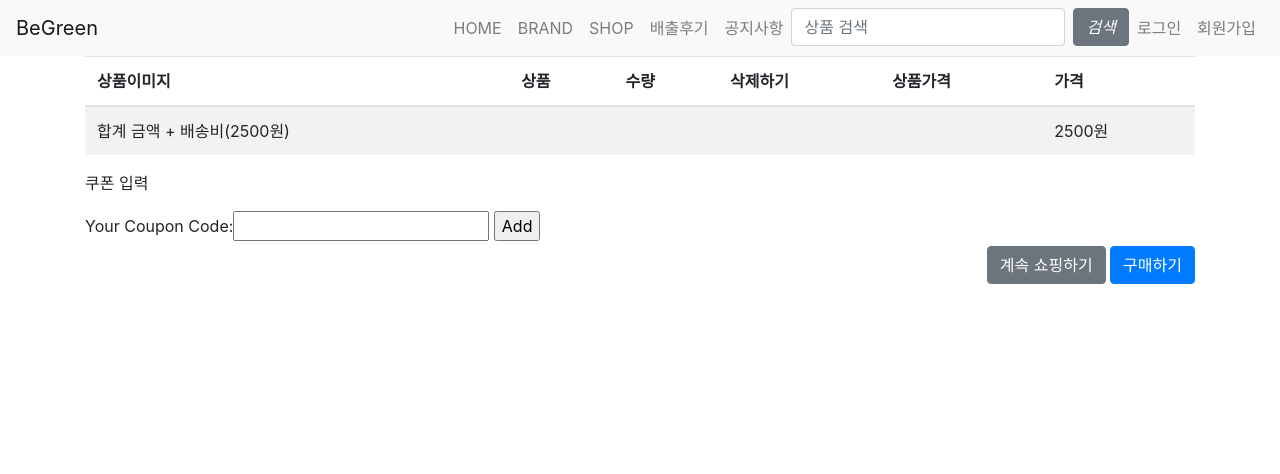
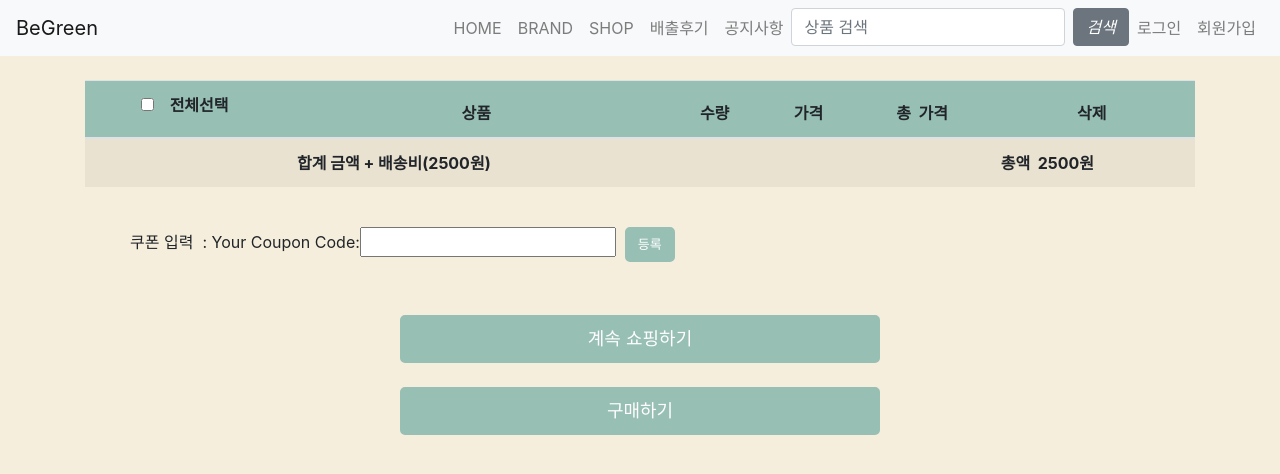
Before and after one commit to minyoung23/BeGreen, a Django app: page /cart/ in a window 1280 px wide. Shown: the top 474 px of the page. Run offline with Django 3.2, Linux system fonts and the light colour scheme; some libraries are stand-ins or nearby versions.

Commit message:
chaerin01

```diff
--- a/cart/templates/cart/detail.html
+++ b/cart/templates/cart/detail.html
@@ -1,3 +1,4 @@
+<!DOCTYPE html>
 {% extends "base.html" %}
 {% load static %}
 
@@ -5,73 +6,214 @@
     Shopping cart
 {% endblock %}
 
+
 {% block content %}
+
+<head>
+	<meta charset="UTF-8">
+	<title>begreen 장바구니</title>
+</head>
+
+    <br>
     <table class="table table-striped">
         <thead>
-            <tr>
-                <th scope="col">상품이미지</th>
+            <tr bgcolor="97BFB4" align="center">
+                <th width="200" scope="col"> <input type="checkbox" id="itemAll" name="itemAll" value="y" onclick="itemAllChk()"> <label for="itemAll">&nbsp;&nbsp;&nbsp;전체선택</label> </th>
                 <th scope="col">상품</th>
                 <th scope="col">수량</th>
-                <th scope="col">삭제하기</th>
-                <th scope="col">상품가격</th>
                 <th scope="col">가격</th>
+                <th scope="col">총 &nbsp;가격</th>
+                <th scope="col">삭제</th>
             </tr>
         </thead>
         <tbody>
         {% for product in cart %}
             {% with item=product.item %}
-            <tr>
-                <th scope="row">
+            <tr align="center" scope="row">
+                <th> &nbsp;&nbsp;&nbsp;&nbsp;<input type="checkbox" id="item1" name="item[]">
+                    <label for="item1">
                     <a href="{{ item.get_absolute_url }}">
-                        <img src="{{ item.item_image.url }}" class="img-thumbnail">
-                    </a>
-                </th>
+                        <img src="{{ item.item_image.url }}" width="100" height="100" class="img-thumbnail">
+                    </a></label></th>
+
                 <td>{{ item.item_name }}</td>
                 <td>
                     <form action="{% url 'cart:item_add' item.id %}" method="post">
                         {{ product.quantity_form.quantity }}
                         {{ product.quantity_form.is_update }}
-                        <input type="submit" class="btn btn-primary" value="수정">
+                        <p></p>
+                        <button type="submit" class="button1">변경</button>
                         {% csrf_token %}
                     </form>
                 </td>
-                <td><a href="{% url 'cart:item_remove' item.id %}">삭제</a></td>
                 <td class="num">{{ product.item_price }}원</td>
                 <td class="num">{{ product.total_price }}원</td>
+                <td><form action="{% url 'cart:item_remove' item.id %}" method="post">
+                <button type="submit" class="button-remove">X</button></form></td>
             </tr>
             {% endwith %}
         {% endfor %}
 
         {% if cart.coupon %}
             <tr class="subtotal">
-                <td>제품 가격 합계</td>
-                <td colspan="4"></td>
-                <td >{{ cart.get_item_total }}원</td>
+                <td colspan="1"></td>
+                <td>상품 가격 합계</td>
+                <td colspan="3"></td>
+                <td>&nbsp;&nbsp;&nbsp;&nbsp;&nbsp;&nbsp;&nbsp;&nbsp;&nbsp;{{ cart.get_item_total }}원</td>
             </tr>
             <tr>
-                    <td>{{ cart.coupon.code }} 쿠폰 할인가: {{ cart.coupon.amount }}원</td>
-                <td colspan="4"></td>
-                <td >- {{ cart.get_discount_total }}원</td>
+                <td colspan="1"></td>
+                    <td>{{ cart.coupon.code }} 쿠폰 할인가:{{ cart.coupon.amount }}원</td>
+                <td colspan="3"></td>
+                <td>&nbsp;&nbsp;&nbsp;&nbsp;&nbsp;&nbsp;&nbsp;&nbsp;-{{ cart.get_discount_total }}원</td>
             </tr>
         {% endif %}
 
         <tr class="total">
-            <td>합계 금액 + 배송비(2500원)</td>
-            <td colspan="4"></td>
-            <td class="num">{{ cart.get_total_price}}원</td>
+             <td colspan="1"></td>
+            <td><b>합계 금액 + 배송비(2500원)</b></td>
+            <td colspan="3"></td>
+            <td class="num"><b>총액 &nbsp;{{ cart.get_total_price}}원</b></td>
         </tr>
         </tbody>
     </table>
-    <p>쿠폰 입력 </p>
+
+    <br>
     <form action='{% url "coupon:add" %}' method="post">
-        {{ add_coupon }}
-        <input type="submit" value="Add">
+        <a class="coupon">&nbsp;&nbsp;&nbsp;&nbsp;&nbsp;&nbsp;&nbsp;&nbsp;&nbsp;&nbsp;쿠폰 입력 &nbsp;:
+        {{ add_coupon }}&nbsp;&nbsp;</a>
+        <button type="submit" class="button4">등록</button>
         {% csrf_token %}
     </form>
 
+<br>
+<br>
+
+    <br>
     <p class="text-right">
-        <a href='{% url "shop:item_all" %}' class="btn btn-secondary">계속 쇼핑하기</a>
-        <a href='{% url "orders:order_create" %}' class="btn btn-primary">구매하기</a>
+        <center><a href='{% url "shop:item_all" %}' class="button2">계속 쇼핑하기</a></center>
+            <br>
+        <center><a href='{% url "orders:order_create" %}' class="button3">구매하기</a></center>
     </p>
 
+
+<script>
+function itemAllChk() {
+    if (document.getElementById("itemAll").checked) {
+
+        var obj = document.getElementsByName("item[]");
+        for (i=0;i<obj.length;i++) {
+            obj[i].checked = true;
+//            document.getElementsByName("item[]")[i].checked = true;
+        }
+
+    } else {
+
+        var obj = document.getElementsByName("item[]");
+        for (i=0;i<obj.length;i++) {
+            obj[i].checked = false;
+//            document.getElementsByName("item[]")[i].checked = false;
+        }
+
+    }
+}
+
+function itemChk() {
+    var str = "";
+
+    var obj = document.getElementsByName("item[]");
+    for (i=0;i<obj.length;i++) {
+        if (obj[i].checked) {
+            str += " " + obj[i].value;
+        }
+    }
+    alert(str);
+}
+</script>
+
+
+<style>
+body{
+	background: #F5EEDC;
+}
+
+.table table-striped{
+	background: red;
+}
+
+h1{
+color: #97BFB4;
+}
+
+.button-remove {
+  display: block;
+  width: 35px;
+  height : 35px;
+  background: #97BFB4;
+  color: white;
+  text-align: center;
+  border-radius: 5px;
+  font-size: 16px;
+  border: solid 6px #97BFB4;
+}
+
+.button1 {
+  display: block;
+  width: 50px;
+  height : 35px;
+  background: #97BFB4;
+  color: white;
+  text-align: center;
+  border-radius: 5px;
+  font-size: 13px;
+  border: solid 6px #97BFB4;
+}
+
+.button2 {
+  display: block;
+  width: 480px;
+  height : 48px;
+  padding-top: 4px;
+  background: #97BFB4;
+  color: white;
+  text-align: center;
+  font-size: 18px;
+  border-radius: 5px;
+  border: solid 6px #97BFB4;
+}
+
+.button3 {
+  display: block;
+  width: 480px;
+  height : 48px;
+  padding-top: 4px;
+  background: #97BFB4;
+  color: white;
+  text-align: center;
+  font-size: 18px;
+  border-radius: 5px;
+  border: solid 6px #97BFB4;
+}
+
+.coupon {
+  float:left;
+}
+
+.button4 {
+  float:left;
+  display: block;
+  width: 50px;
+  height : 35px;
+  background: #97BFB4;
+  color: white;
+  text-align: center;
+  border-radius: 5px;
+  font-size: 13px;
+  border: solid 6px #97BFB4;
+}
+
+</style>
+
+</html>
+
 {% endblock %}
```
Also changed, not shown: order/templates/order/create.html (+54 -4 lines).
